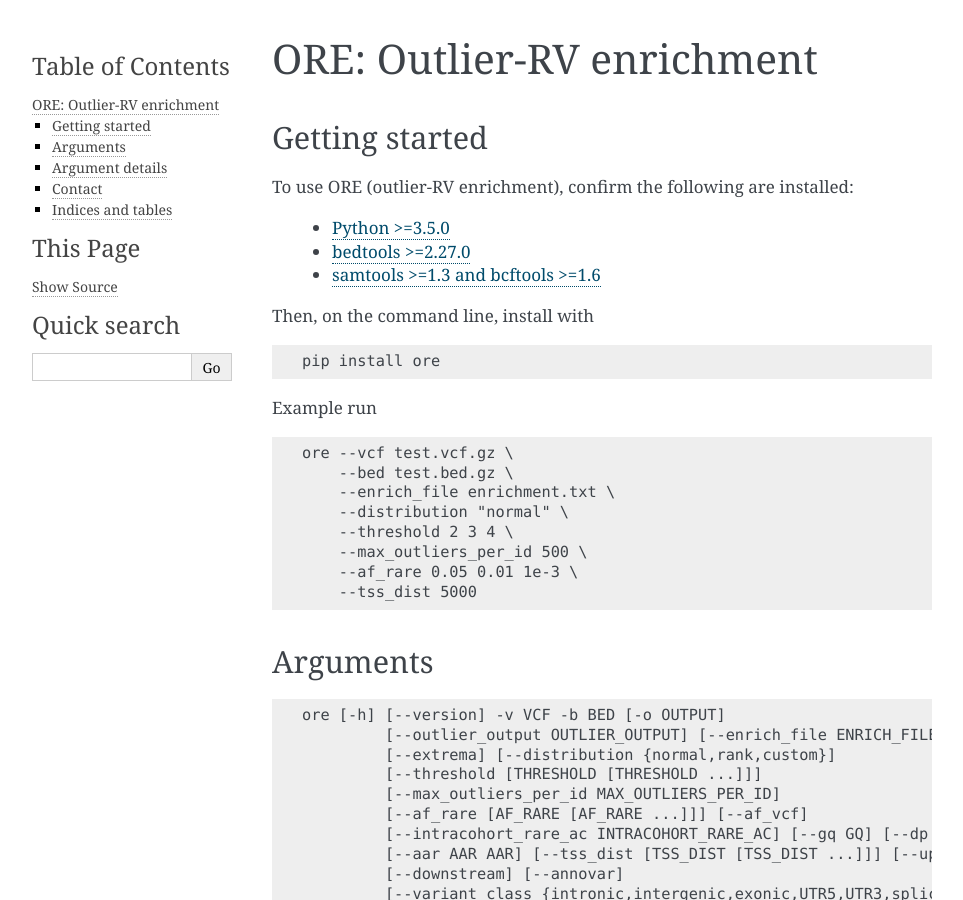
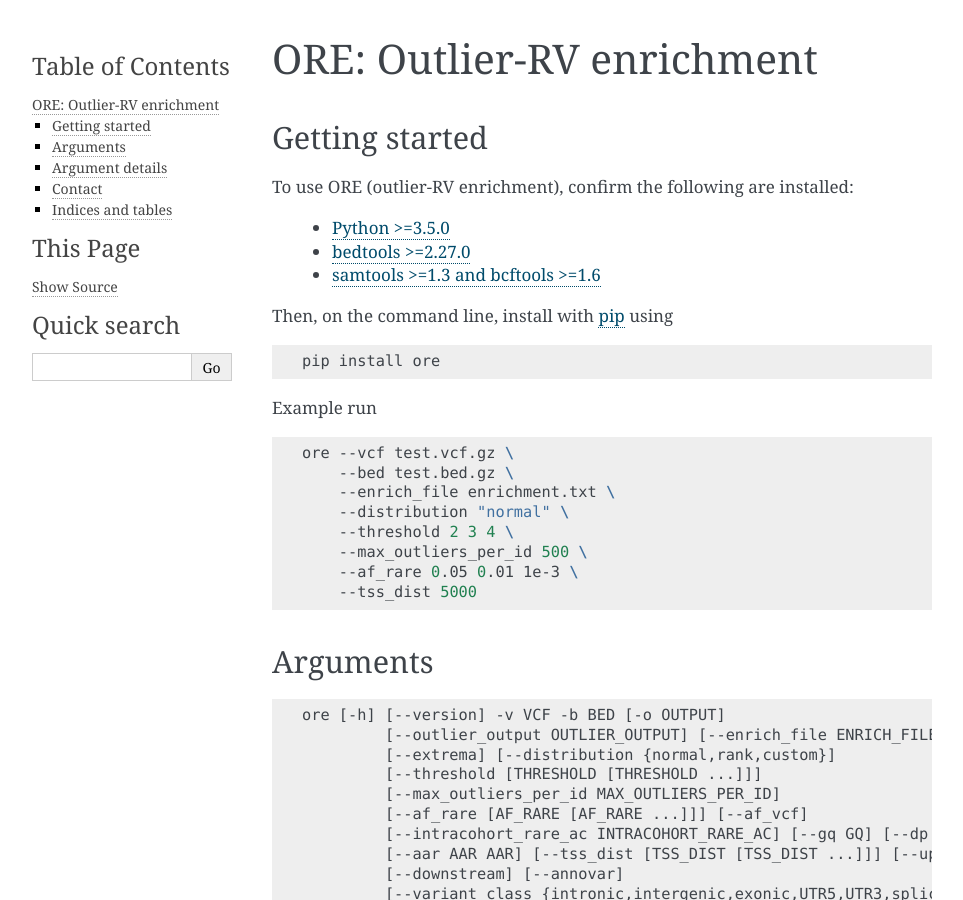
Before and after one commit to frichter/ore, a Sphinx documentation site: the page built from docs/index.rst, in a window 1280 px wide and 900 px high. Shown: the whole window, without its empty margins (148-1111 px from the left). Built offline with Sphinx 7.4.7, drawn with Linux system fonts in a browser that asks for light colours; some of the changed text lies outside the part shown.

```diff
--- a/docs/index.rst
+++ b/docs/index.rst
@@ -21,15 +23,15 @@ To use ORE (outlier-RV enrichment), confirm the following are installed:
     - `bedtools >=2.27.0`_
     - `samtools >=1.3 and bcftools >=1.6`_
 
-Then, on the command line, install with
+Then, on the command line, install with pip_ using
 
-.. code-block:: none
+.. code-block:: bash
 
     pip install ore
 
 Example run
 
-.. code-block:: none
+.. code-block:: bash
 
     ore --vcf test.vcf.gz \
         --bed test.bed.gz \
@@ -40,6 +42,11 @@ Example run
         --af_rare 0.05 0.01 1e-3 \
         --tss_dist 5000
 
+
+.. _Python >=3.5.0: https://www.python.org/downloads/release/python-350/
+.. _bedtools >=2.27.0: http://bedtools.readthedocs.io/en/latest/
+.. _samtools >=1.3 and bcftools >=1.6: http://www.htslib.org/download/
+.. _pip: http://www.pip-installer.org/en/latest/index.html
 
 
 Arguments
```
Also changed, not shown: other parts of docs/index.rst (+5 -5 lines).
